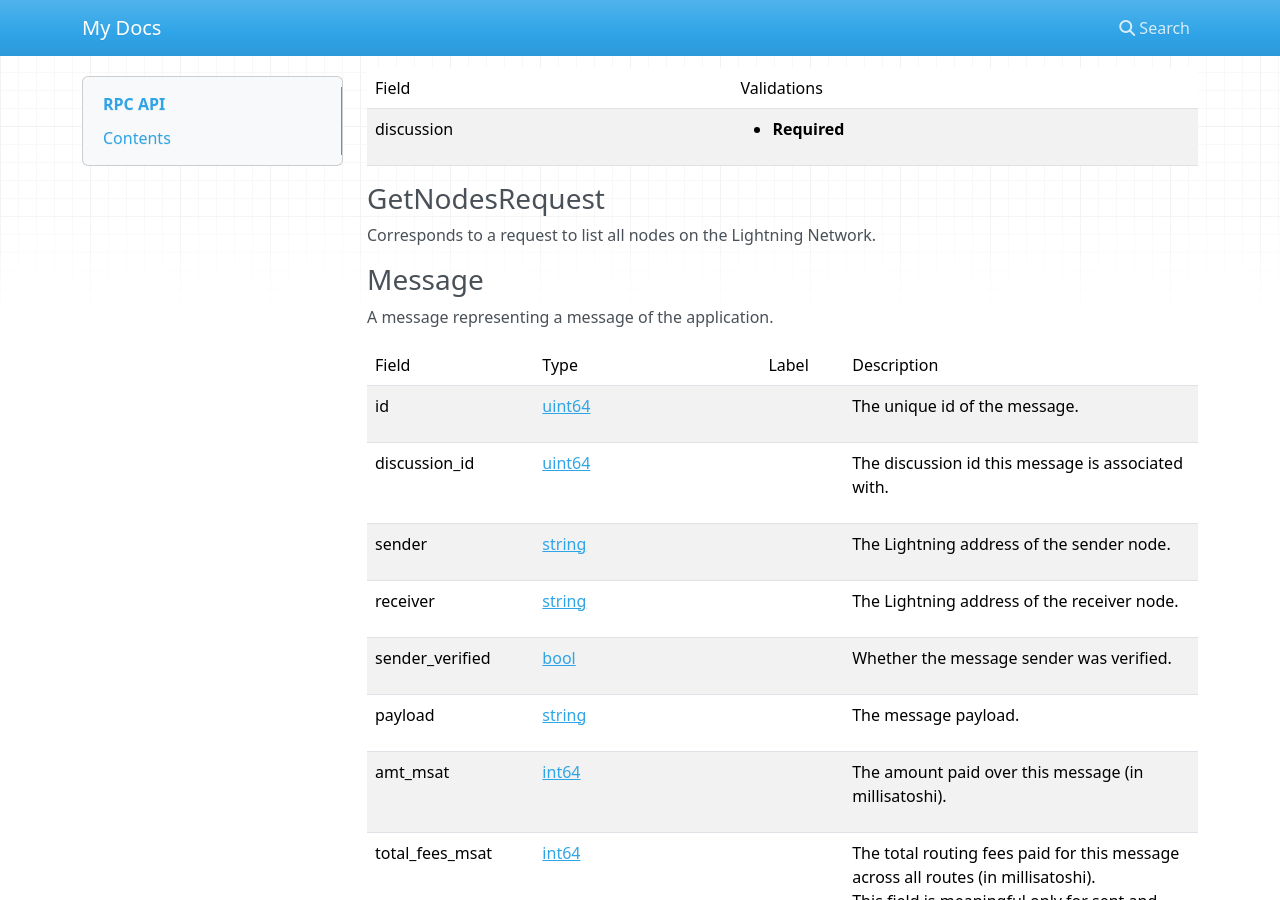
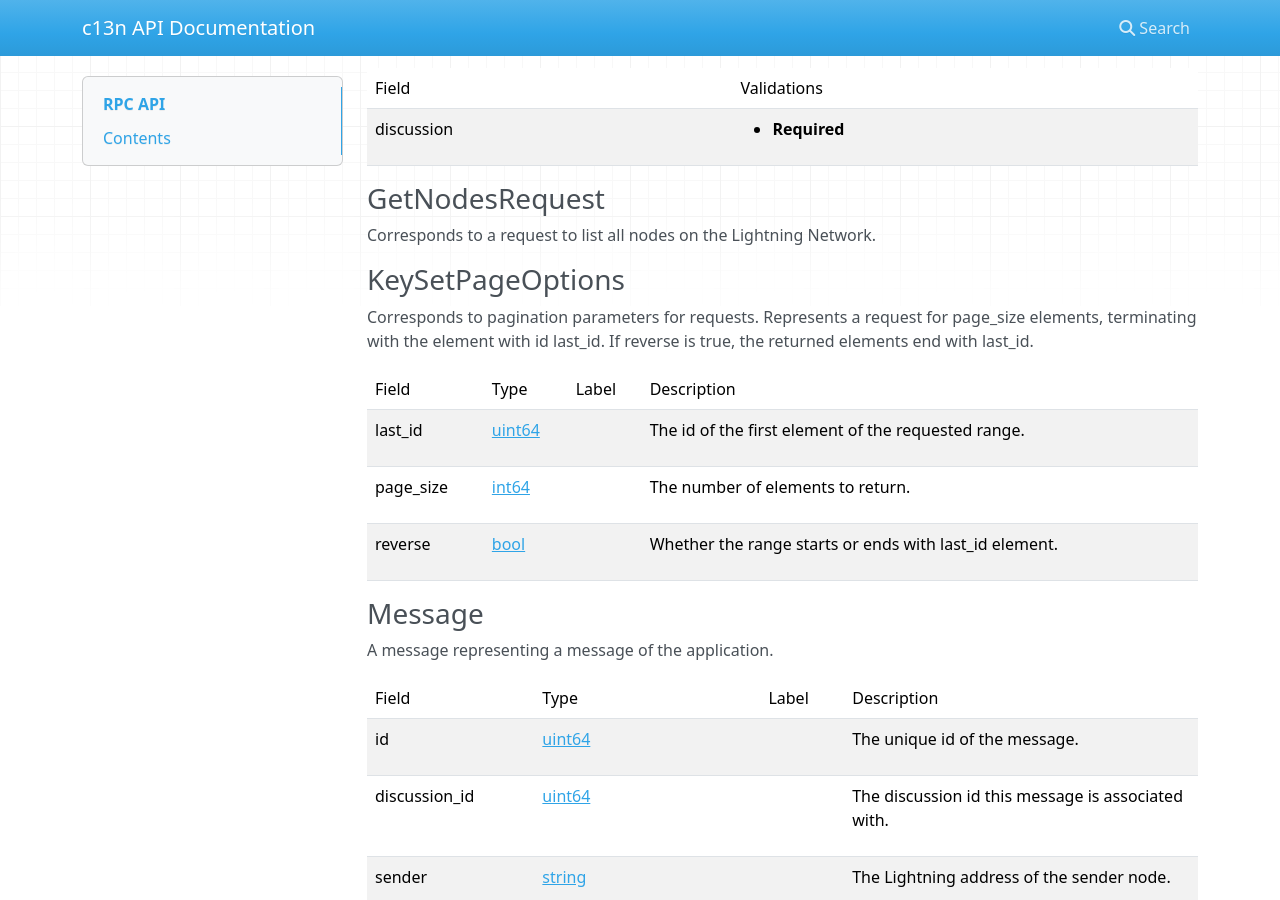
Before and after one commit to c13n-io/c13n-api-docs, an MkDocs documentation site: the page built from docs/index.md, in a window 1280 px wide and 900 px high, scrolled down 6642 px. Built offline with MkDocs 1.6.1, drawn with Linux system fonts in a browser that asks for light colours; nearby versions of some CDN libraries; some of the changed text lies outside the part shown.

Commit message:
Update from https://github.com/c13n-io/c13n-backend/commit/cb5ce66d1be4dd40371c70938c9876a9d8b64f95

```diff
--- a/docs/index.md
+++ b/docs/index.md
@@ -93,6 +93,10 @@
   </li>
 
   <li>
+    <a href="#services.KeySetPageOptions">KeySetPageOptions</a>
+  </li>
+
+  <li>
     <a href="#services.Message">Message</a>
   </li>
 
@@ -1032,7 +1036,7 @@ previously exchanged messages of the identified discussion.
 
     <tr>
       <td>page_options</td>
-      <td><a href="#services.PageOptions">PageOptions</a></td>
+      <td><a href="#services.KeySetPageOptions">KeySetPageOptions</a></td>
       <td></td>
       <td>
         <p>  </p>
@@ -1275,6 +1279,57 @@ Corresponds to a request to list all nodes on the Lightning Network.
 
 
 
+<h3 id="services.KeySetPageOptions">KeySetPageOptions</h3>
+Corresponds to pagination parameters for requests.
+Represents a request for page_size elements,
+terminating with the element with id last_id.
+If reverse is true, the returned elements end with last_id.
+
+
+<table class="field-table">
+  <thead>
+    <tr>
+      <td>Field</td>
+      <td>Type</td>
+      <td>Label</td>
+      <td>Description</td>
+    </tr>
+  </thead>
+  <tbody>
+
+    <tr>
+      <td>last_id</td>
+      <td><a href="#uint64">uint64</a></td>
+      <td></td>
+      <td>
+        <p>The id of the first element of the requested range.  </p>
+      </td>
+    </tr>
+
+    <tr>
+      <td>page_size</td>
+      <td><a href="#int64">int64</a></td>
+      <td></td>
+      <td>
+        <p>The number of elements to return.  </p>
+      </td>
+    </tr>
+
+    <tr>
+      <td>reverse</td>
+      <td><a href="#bool">bool</a></td>
+      <td></td>
+      <td>
+        <p>Whether the range starts or ends with last_id element.  </p>
+      </td>
+    </tr>
+
+  </tbody>
+</table>
+
+
+
+
 <h3 id="services.Message">Message</h3>
 A message representing a message of the application.
 
@@ -1686,6 +1741,15 @@ of the channel funding transaction must have.<br>In case of a negative value bei
       <td>
         <p>The number of blocks the funding transaction should confirm by.
 This is used for fee estimation.  </p>
+      </td>
+    </tr>
+
+    <tr>
+      <td>sat_per_vbyte</td>
+      <td><a href="#uint64">uint64</a></td>
+      <td></td>
+      <td>
+        <p>The fee rate (satoshis per virtual byte) the funding transaction should cost.  </p>
       </td>
     </tr>
 
--- a/mkdocs.yml
+++ b/mkdocs.yml
@@ -1 +1 @@
-site_name: My Docs
+site_name: c13n API Documentation
```
